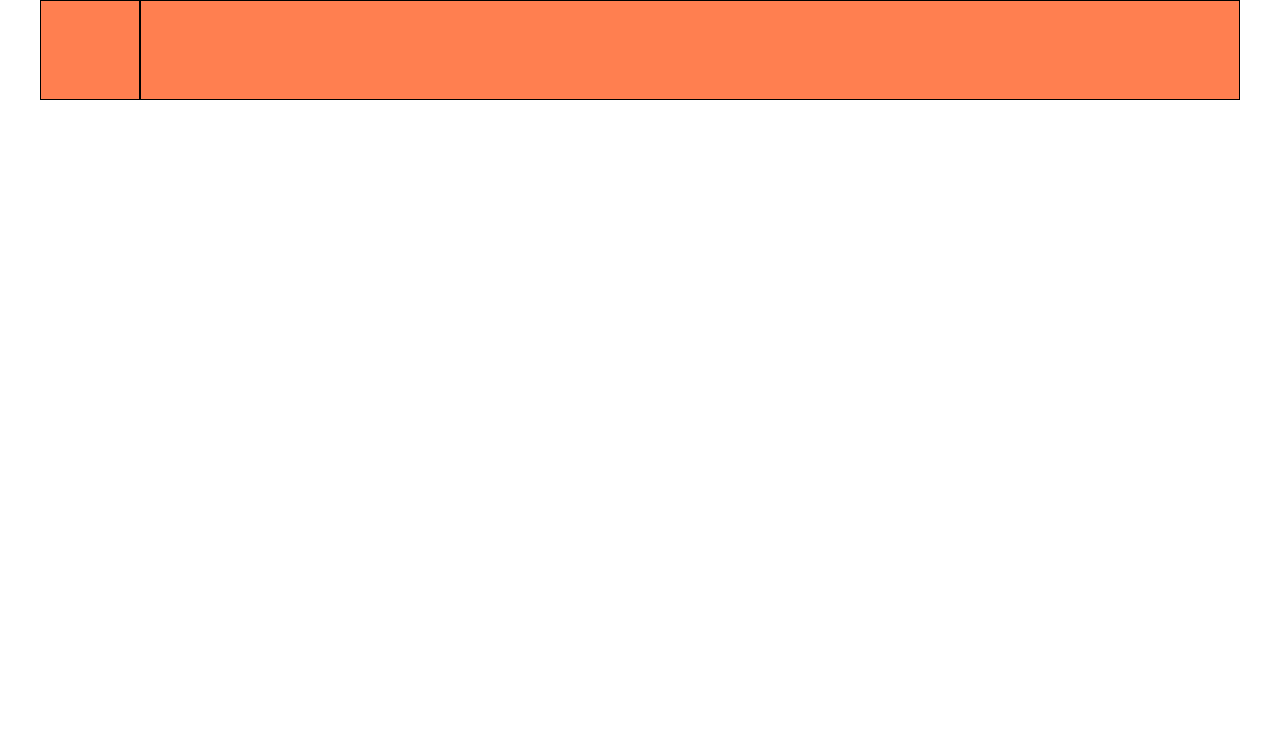
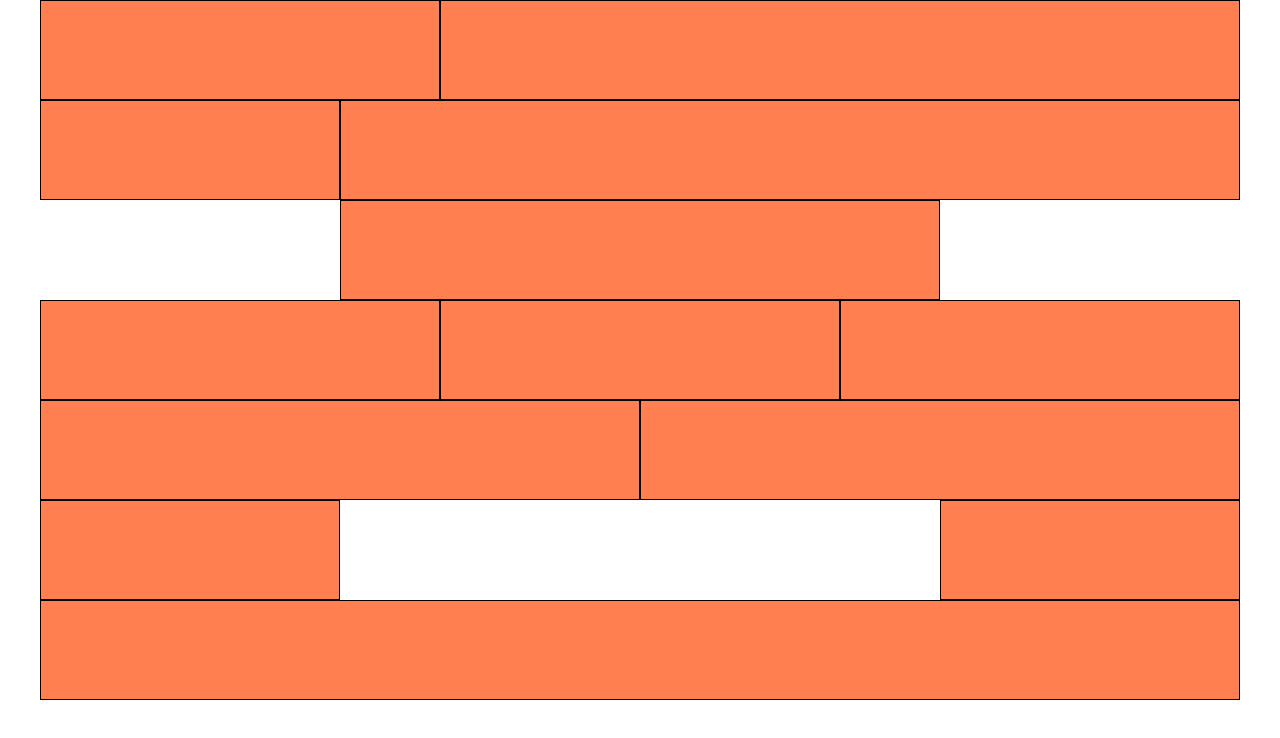
Before and after one commit to LombardoStanislao/html-css-12bool, a plain HTML site: page index.html in a window 1280 px wide. Drawn offline with Linux system fonts and the light colour scheme.

Commit message:
prova framework funzionante

```diff
--- a/index.html
+++ b/index.html
@@ -1,15 +1,38 @@
 <!DOCTYPE html>
 <html lang="en" dir="ltr">
   <head>
+    <meta charset="utf-8">
     <link rel="stylesheet" href="12bool.css">
-    <meta charset="utf-8">
+    <link rel="stylesheet" href="style.css">
     <title>Trying framework</title>
   </head>
   <body>
     <div class="container">
-      <div class="col-1"></div>
-      <div class="col-10"></div>
+      <div class="col-4"></div>
+      <div class="col-8"></div>
     </div>
-
+    <div class="container">
+      <div class="col-3"></div>
+      <div class="col-9"></div>
+    </div>
+    <div class="container">
+      <div class="col-6 col-offset-3 padding-top-20"></div>
+    </div>
+    <div class="container">
+      <div class="col-4"></div>
+      <div class="col-4"></div>
+      <div class="col-4"></div>
+    </div>
+    <div class="container">
+      <div class="col-6"></div>
+      <div class="col-6"></div>
+    </div>
+    <div class="container">
+      <div class="col-3"></div>
+      <div class="col-3 col-offset-6"></div>
+    </div>
+    <div class="container">
+      <div class="col-12"></div>
+    </div>
   </body>
 </html>
--- /dev/null
+++ b/style.css
@@ -0,0 +1,3 @@
+.padding-top-20 {
+  padding-top: 20px;
+}
```
